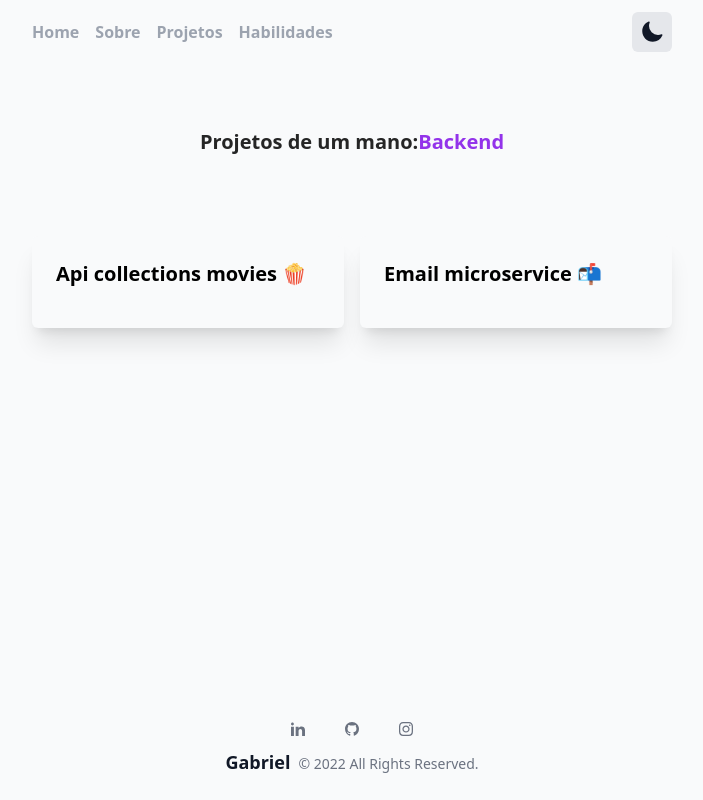
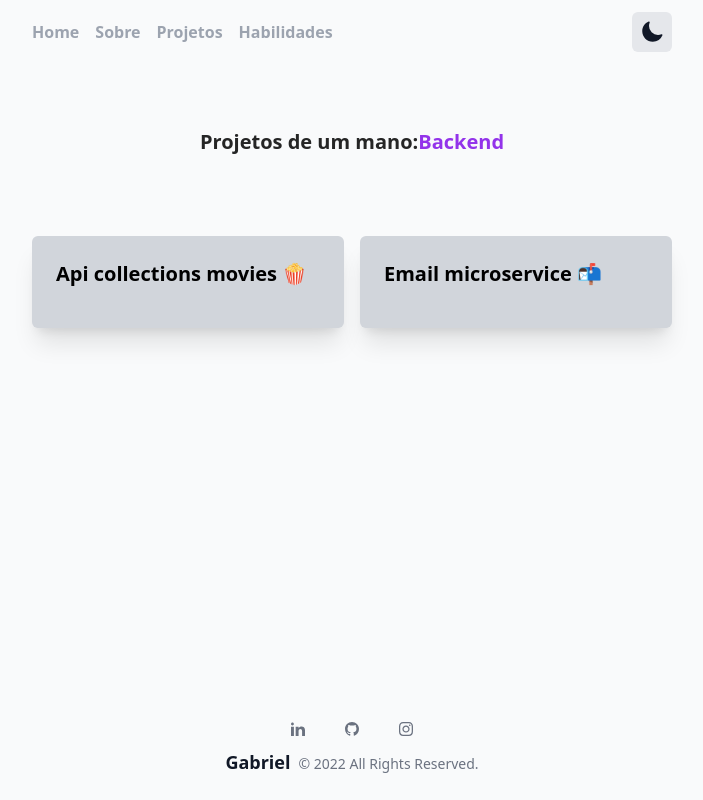
Before and after one commit to Gablier-R/Next-Portifolio, a Next.js app: page /projects in a window 1280 px wide. Shown: the whole page, without its empty margins (288-991 px from the left). Built offline with nearby package versions, Linux system fonts and the light colour scheme.

Commit message:
update projects

```diff
--- a/components/Projects/Projects.js
+++ b/components/Projects/Projects.js
@@ -45,7 +45,7 @@ function ProjectCard({ project, openModal }) {
   const { title } = project;
 
   return (
-    <div className="bg-gray-50 dark:bg-custom p-6 rounded-md shadow-xl cursor-pointer hover:border-gray-500 hover:border-2 transition-colors duration-300 dark:hover:border-white" onClick={() => openModal(project)}>
+    <div className="bg-gray-300 dark:bg-black/40 p-6 rounded-md shadow-xl cursor-pointer hover:border-gray-500 hover:border-2 transition-colors duration-300 dark:hover:border-white" onClick={() => openModal(project)}>
       <div>
         <h2 className="text-xl font-semibold mb-4 text-black dark:text-white">{title}</h2>
       </div>
```
